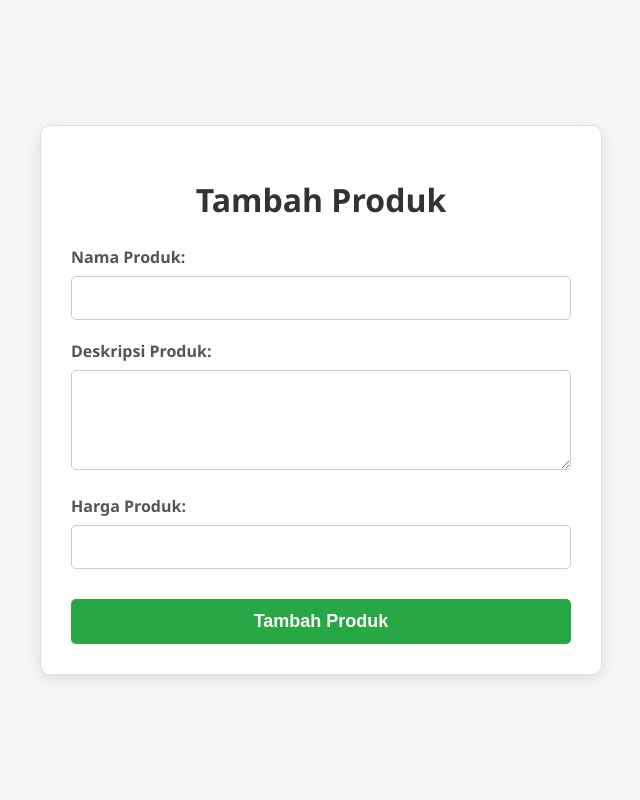
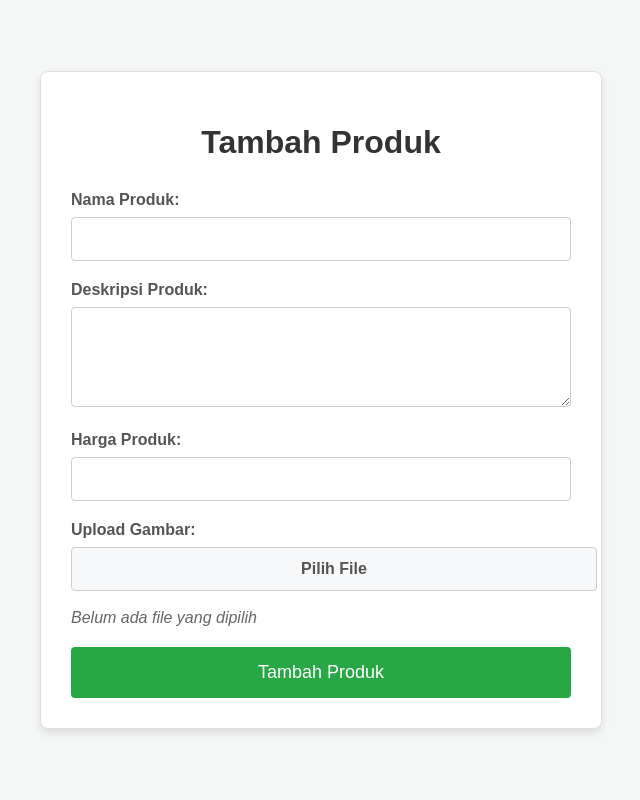
Before and after one commit to aqrmzar21/portfolio-eduwork, a PHP site: page / in a window 1280 px wide. Shown: the whole page, without its empty margins (319-959 px from the left). Run offline with PHP 8.4, Linux system fonts and the light colour scheme.

Commit message:
cp percobaan 2

```diff
--- a/php/sesi4/index.php
+++ b/php/sesi4/index.php
@@ -1,12 +1,12 @@
 <!DOCTYPE html>
-<html lang="id">
+<html lang="en">
 <head>
     <meta charset="UTF-8">
     <meta name="viewport" content="width=device-width, initial-scale=1.0">
     <title>Tambah Produk</title>
     <style>
         body {
-            font-family: 'Segoe UI', Tahoma, Geneva, Verdana, sans-serif;
+            font-family: Arial, sans-serif;
             background-color: #f4f7f6;
             display: flex;
             justify-content: center;
@@ -15,10 +15,10 @@
             margin: 0;
         }
         .container {
-            background-color: #fff;
+            background-color: #ffffff;
             padding: 30px;
-            border-radius: 10px;
-            box-shadow: 0 4px 15px rgba(0, 0, 0, 0.1);
+            border-radius: 8px;
+            box-shadow: 0 4px 8px rgba(0, 0, 0, 0.1);
             width: 100%;
             max-width: 500px;
             border: 1px solid #e0e0e0;
@@ -26,7 +26,7 @@
         h1 {
             text-align: center;
             color: #333;
-            margin-bottom: 25px;
+            margin-bottom: 30px;
         }
         .form-group {
             margin-bottom: 20px;
@@ -34,95 +34,95 @@
         label {
             display: block;
             margin-bottom: 8px;
+            font-weight: bold;
             color: #555;
-            font-weight: bold;
         }
         input[type="text"],
         textarea,
-        input[type="number"] {
+        input[type="number"],
+        input[type="file"] {
             width: 100%;
-            padding: 12px 15px;
+            padding: 12px;
             border: 1px solid #ccc;
-            border-radius: 5px;
+            border-radius: 4px;
+            box-sizing: border-box; /* Penting untuk padding dan border tidak menambah lebar */
             font-size: 16px;
-            box-sizing: border-box; /* Penting untuk padding dan border */
         }
         textarea {
-            resize: vertical; /* Memungkinkan perubahan ukuran vertikal */
             min-height: 100px;
-        }
-        .button-container {
-            text-align: center;
-            margin-top: 30px;
+            resize: vertical;
         }
         button {
-            background-color: #28a745;
+            width: 100%;
+            padding: 15px;
+            background-color: #28a745; /* Warna hijau */
             color: white;
-            padding: 12px 25px;
             border: none;
-            border-radius: 5px;
+            border-radius: 4px;
             font-size: 18px;
             cursor: pointer;
             transition: background-color 0.3s ease;
-            width: 100%;
-            font-weight: bold;
         }
         button:hover {
             background-color: #218838;
         }
-        .message {
+        .custom-file-upload {
+            border: 1px solid #ccc;
+            display: inline-block;
+            padding: 12px;
+            cursor: pointer;
+            border-radius: 4px;
+            background-color: #f8f9fa;
+            width: 100%;
             text-align: center;
-            margin-bottom: 20px;
-            padding: 10px;
-            border-radius: 5px;
         }
-        .success {
-            background-color: #d4edda;
-            color: #155724;
-            border: 1px solid #c3e6cb;
+        .custom-file-upload:hover {
+            background-color: #e2e6ea;
         }
-        .error {
-            background-color: #f8d7da;
-            color: #721c24;
-            border: 1px solid #f5c6cb;
+        .file-name {
+            margin-top: 10px;
+            font-style: italic;
+            color: #666;
         }
     </style>
 </head>
 <body>
     <div class="container">
         <h1>Tambah Produk</h1>
-
-        <?php
-        // Handle pesan sukses atau error dari proses sebelumnya
-        if (isset($_GET['status'])) {
-            if ($_GET['status'] == 'success') {
-                echo '<div class="message success">Produk berhasil ditambahkan!</div>';
-            } elseif ($_GET['status'] == 'error') {
-                echo '<div class="message error">Gagal menambahkan produk. Silakan coba lagi.</div>';
-            }
-        }
-        ?>
-
-        <form action="proses_tambah_produk.php" method="POST">
+        <form action="proses_tambah_produk.php" method="POST" enctype="multipart/form-data">
             <div class="form-group">
                 <label for="nama_produk">Nama Produk:</label>
                 <input type="text" id="nama_produk" name="nama_produk" required>
             </div>
-
             <div class="form-group">
                 <label for="deskripsi_produk">Deskripsi Produk:</label>
                 <textarea id="deskripsi_produk" name="deskripsi_produk" required></textarea>
             </div>
-
             <div class="form-group">
                 <label for="harga_produk">Harga Produk:</label>
                 <input type="number" id="harga_produk" name="harga_produk" step="0.01" required>
             </div>
-
-            <div class="button-container">
-                <button type="submit">Tambah Produk</button>
+            <div class="form-group">
+                <label for="gambar_produk">Upload Gambar:</label>
+                <label for="gambar_produk" class="custom-file-upload">
+                    Pilih File
+                </label>
+                <input type="file" id="gambar_produk" name="gambar_produk" style="display: none;" onchange="updateFileName(this)">
+                <div id="file-name-display" class="file-name">Belum ada file yang dipilih</div>
             </div>
+            <button type="submit">Tambah Produk</button>
         </form>
     </div>
+
+    <script>
+        function updateFileName(input) {
+            const fileNameDisplay = document.getElementById('file-name-display');
+            if (input.files.length > 0) {
+                fileNameDisplay.textContent = input.files[0].name;
+            } else {
+                fileNameDisplay.textContent = 'Belum ada file yang dipilih';
+            }
+        }
+    </script>
 </body>
 </html>
```
